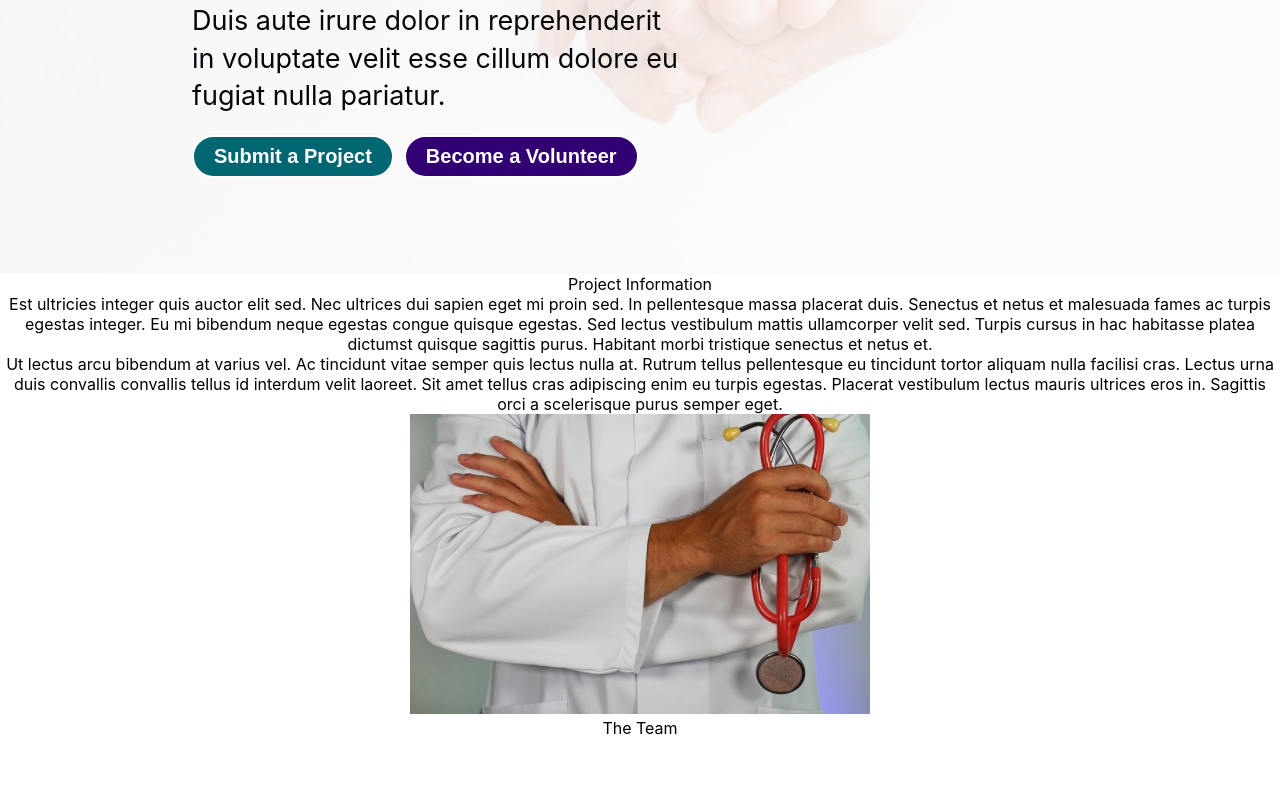
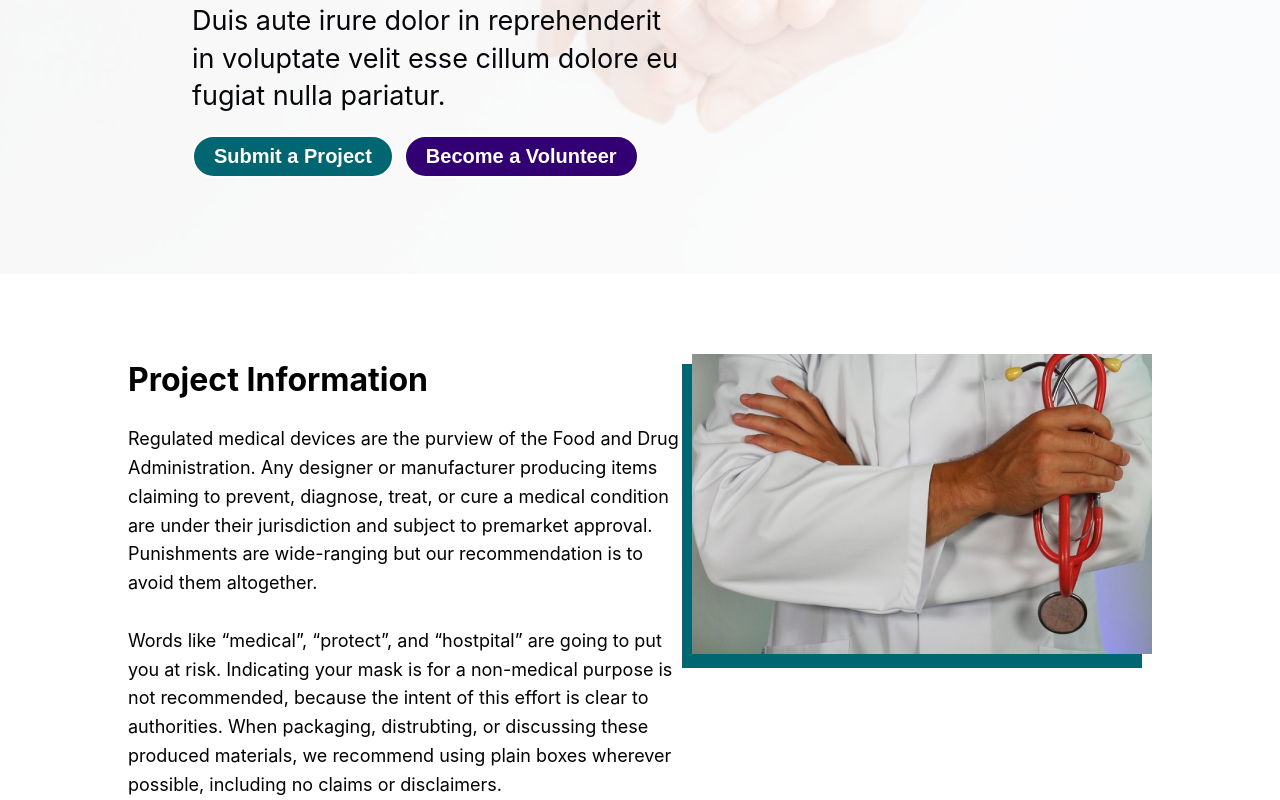
Before and after one commit to crowdsourcemedical/volunteer-database, a React (Create React App) app in the folder frontend/: page /about in a window 1280 px wide. Shown: the part 638-1438 px from the top of the page. Before the commit the page ends 1376 px from the top, so only its background shows below. Built offline with nearby package versions, Linux system fonts and the light colour scheme.

Commit message:
home-about structure down, waiting for mui stylesheets

```diff
--- a/frontend/src/about.css
+++ b/frontend/src/about.css
@@ -2,6 +2,8 @@
   position: relative;
   width: 100%;
   height: 820px;
+  text-align: left;
+  margin-bottom: 80px;
 }
 
 .heroAbout {
@@ -69,3 +71,44 @@
   background: #320072;
   border: #320072;
 }
+.aboutInformationWrapper {
+  display: flex;
+  align-items: flex-start;
+  justify-content: space-between;
+  margin-left: 10%;
+  margin-right: 10%;
+}
+.aboutTextWrapper {
+  width: 640px;
+}
+.aboutHeader {
+  color: #000000;
+  font-size: 32px;
+  line-height: 160%;
+  font-weight: bold;
+  text-align: left;
+  margin-bottom: 20px;
+}
+.aboutText {
+  text-align: left;
+  font-size: 18px;
+  line-height: 160%;
+  color: #000000;
+}
+.aboutImage {
+  position: relative;
+  flex-shrink: 1;
+}
+
+.aboutImage::before {
+  content: "";
+  position: absolute;
+  height: 100%;
+  width: 100%;
+  top: 10px;
+  right: 10px;
+  z-index: -1;
+  background: #006772;
+}
+.aboutImageF {
+}
--- a/frontend/src/pages/about.js
+++ b/frontend/src/pages/about.js
@@ -29,36 +29,32 @@ export default class AboutPage extends Component {
             </div>
           </div>
         </div>
-        <div>
-          <div>
-            <div>
-              <div>Project Information</div>
+
+        <div className="aboutInformationWrapper">
+          <div className="aboutTextWrapper">
+            <div className="aboutHeader">Project Information</div>
+            <div className="aboutText">
               <div>
-                Est ultricies integer quis auctor elit sed. Nec ultrices dui
-                sapien eget mi proin sed. In pellentesque massa placerat duis.
-                Senectus et netus et malesuada fames ac turpis egestas integer.
-                Eu mi bibendum neque egestas congue quisque egestas. Sed lectus
-                vestibulum mattis ullamcorper velit sed. Turpis cursus in hac
-                habitasse platea dictumst quisque sagittis purus. Habitant morbi
-                tristique senectus et netus et.
-              </div>
-              <div>
-                Ut lectus arcu bibendum at varius vel. Ac tincidunt vitae semper
-                quis lectus nulla at. Rutrum tellus pellentesque eu tincidunt
-                tortor aliquam nulla facilisi cras. Lectus urna duis convallis
-                convallis tellus id interdum velit laoreet. Sit amet tellus cras
-                adipiscing enim eu turpis egestas. Placerat vestibulum lectus
-                mauris ultrices eros in. Sagittis orci a scelerisque purus
-                semper eget.
+                Regulated medical devices are the purview of the Food and Drug
+                Administration. Any designer or manufacturer producing items
+                claiming to prevent, diagnose, treat, or cure a medical
+                condition are under their jurisdiction and subject to premarket
+                approval. Punishments are wide-ranging but our recommendation is
+                to avoid them altogether.
+                <br />
+                <br />
+                Words like “medical”, “protect”, and “hostpital” are going to
+                put you at risk. Indicating your mask is for a non-medical
+                purpose is not recommended, because the intent of this effort is
+                clear to authorities. When packaging, distrubting, or discussing
+                these produced materials, we recommend using plain boxes
+                wherever possible, including no claims or disclaimers.
               </div>
             </div>
-            <div>
-              <img src={AboutImg}></img>
-            </div>
           </div>
-        </div>
-        <div>
-          <div>The Team</div>
+          <div className="aboutImage">
+            <img className="aboutImageF" src={AboutImg}></img>
+          </div>
         </div>
       </>
     );
```
